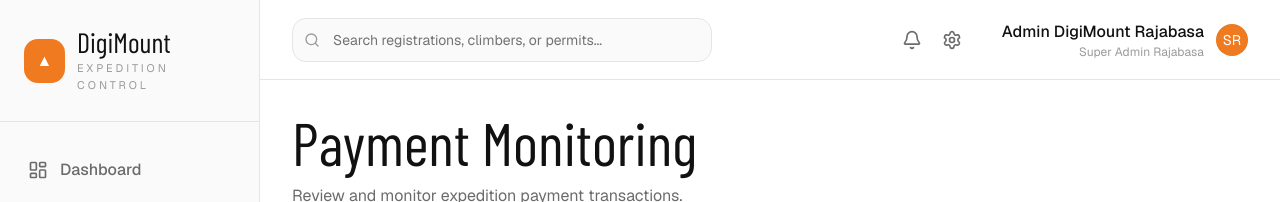
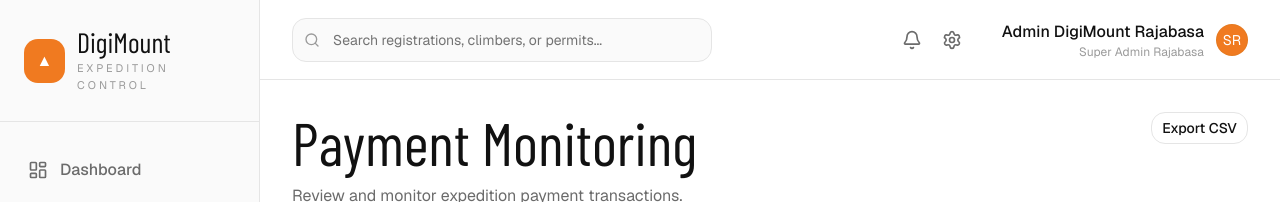
Before and after one commit to mhmddefrizal/Digi-Mount-Rajabasa, a Next.js app in the folder cms/: page /payments in a window 1280 px wide. Shown: the top 202 px of the page. Built offline with nearby package versions, Linux system fonts and the light colour scheme.

Commit message:
tambah komponen PaymentDetailHeader untuk menampilkan header detail pembayaran

```diff
--- a/cms/src/app/(dashboard)/payments/page.tsx
+++ b/cms/src/app/(dashboard)/payments/page.tsx
@@ -1,5 +1,6 @@
 import PaymentStats from "@/components/payments/payment-stats";
 import PaymentTable from "@/components/payments/payment-table";
+import { Button } from "@/components/ui/button";
 
 // function halaman pembayaran
 export default function PaymentsPage() {
@@ -16,6 +17,9 @@ export default function PaymentsPage() {
                         Review and monitor expedition payment transactions.
                     </p>
                 </section>
+                <Button variant="outline">
+                    Export CSV
+                </Button>
             </header>
             <PaymentStats />
             <PaymentTable />
--- /dev/null
+++ b/cms/src/components/payments/payment-detail-header.tsx
@@ -0,0 +1,5 @@
+
+// komponen PaymentDetailHeader untuk menampilkan header detail pembayaran
+export default function PaymentDetailHeader() {
+    return ()
+}
--- a/cms/src/components/ui/button.tsx
+++ b/cms/src/components/ui/button.tsx
@@ -9,11 +9,11 @@ const buttonVariants = cva(
   {
     variants: {
       variant: {
-        default: "bg-primary text-primary-foreground [a]:hover:bg-primary/80",
+        default: "bg-primary text-primary-foreground hover:bg-primary/80",
         outline:
           "border-border bg-background hover:bg-muted hover:text-foreground aria-expanded:bg-muted aria-expanded:text-foreground dark:border-input dark:bg-input/30 dark:hover:bg-input/50",
         secondary:
-          "bg-secondary text-secondary-foreground hover:bg-secondary/80 aria-expanded:bg-secondary aria-expanded:text-secondary-foreground",
+          "bg-secondary text-secondary-foreground hover:bg-[color-mix(in_oklch,var(--secondary),var(--foreground)_5%)] aria-expanded:bg-secondary aria-expanded:text-secondary-foreground",
         ghost:
           "hover:bg-muted hover:text-foreground aria-expanded:bg-muted aria-expanded:text-foreground dark:hover:bg-muted/50",
         destructive:
```
